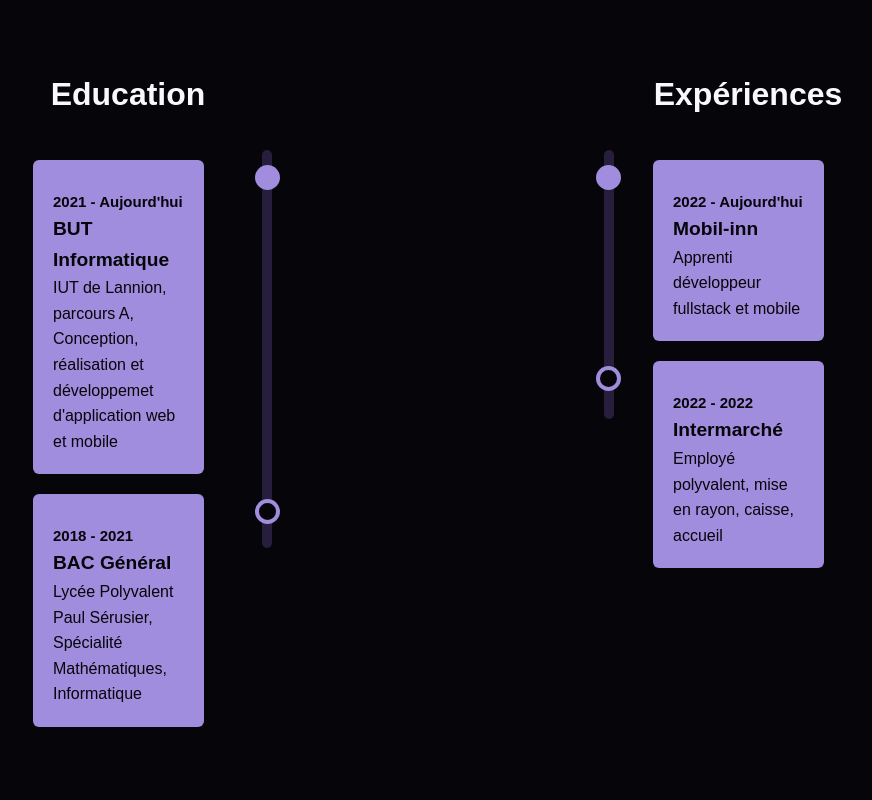
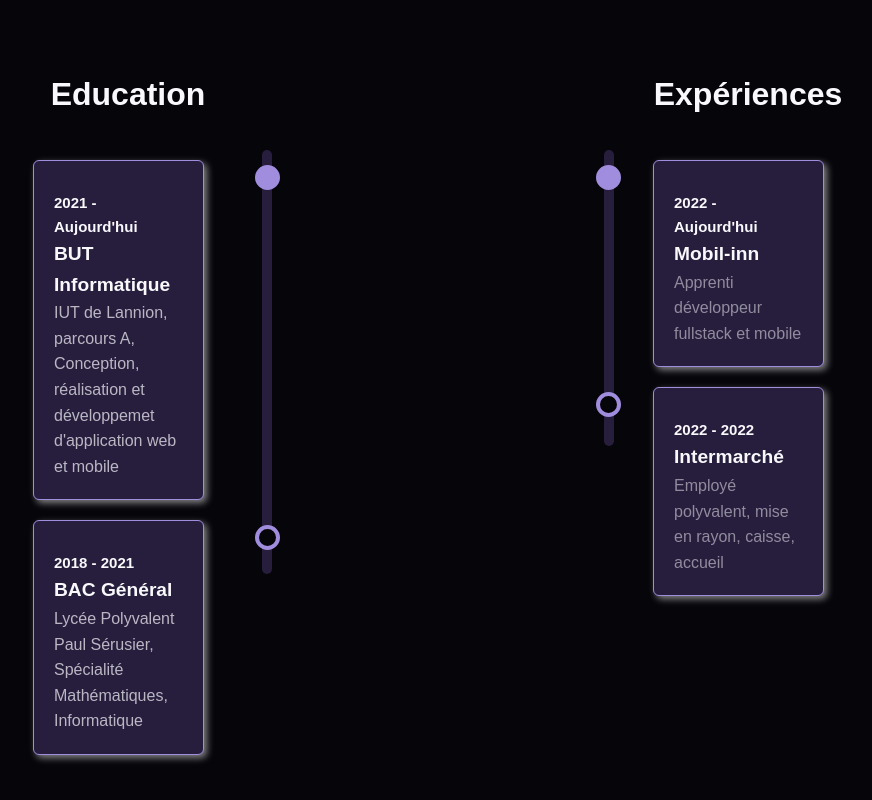
Before and after one commit to maximefurious/PorteFolio, a Vue app: page / in a window 1280 px wide. Shown: the part 3302-4102 px from the top of the page, without its empty margins (202-1074 px from the left). Built offline with nearby package versions, Linux system fonts and the light colour scheme; no server answers; some icons are missing.

Commit message:
[Update] Experience and education css

```diff
--- a/src/components/TimeLineEducationChild.vue
+++ b/src/components/TimeLineEducationChild.vue
@@ -81,41 +81,26 @@ defineProps({
 .timeline-content {
   position: relative;
   width: 90%;
-  background-color: var(--primary);
+  background-color: var(--secondary);
+  border: 1px solid var(--primary);
+  box-shadow: 3px 3px 7px rgba(255, 255, 255, 0.5);
   padding: 20px;
   border-radius: 6px;
+  transition: all 0.3s ease;
 }
 
-.timeline-content::before {
-  content: '';
-  position: absolute;
-  width: 0;
-  height: 0;
-  left: 30px;
-  border: 10px solid transparent;
-  border-right-color: var(--primary);
-  border-left: 0;
-  border-bottom: 0;
-  top: 26px;
-}
-
-.timeline-content::after {
-  content: '';
-  position: absolute;
-  width: 0;
-  height: 0;
-  left: 30px;
-  border: 10px solid transparent;
-  border-right-color: var(--primary);
-  border-left: 0;
-  border-bottom: 0;
-  top: 26px;
+.timeline-content:hover {
+  background-color: var(--primary);
+  opacity: 0.7;
+  border: 1px solid var(--primary);
+  box-shadow: 3px 3px 7px rgba(255, 255, 255, 0.5);
+  transition: all 0.3s ease;
 }
 
 .date {
   display: block;
   margin-top: 10px;
-  color: var(--background);
+  color: var(--text);
   font-weight: bold;
 }
 
@@ -123,12 +108,13 @@ defineProps({
   display: block;
   font-size: 1.2rem;
   font-weight: bold;
-  color: var(--background);
+  color: var(--text);
 }
 
 .description {
   font-size: 1rem;
-  color: var(--background);
+  color: var(--text);
+  opacity: 0.7;
 }
 
 @media screen and (max-width: 600px) {
--- a/src/components/TimeLineExperienceChild.vue
+++ b/src/components/TimeLineExperienceChild.vue
@@ -81,41 +81,26 @@ defineProps({
 .timeline-content {
   position: relative;
   width: 90%;
-  background-color: var(--primary);
+  background-color: var(--secondary);
+  border: 1px solid var(--primary);
+  box-shadow: 3px 3px 7px rgba(255, 255, 255, 0.5);
   padding: 20px;
   border-radius: 6px;
+  transition: all 0.3s ease;
 }
 
-.timeline-content::before {
-  content: '';
-  position: absolute;
-  width: 0;
-  height: 0;
-  left: 30px;
-  border: 10px solid transparent;
-  border-right-color: var(--primary);
-  border-left: 0;
-  border-bottom: 0;
-  top: 26px;
-}
-
-.timeline-content::after {
-  content: '';
-  position: absolute;
-  width: 0;
-  height: 0;
-  left: 30px;
-  border: 10px solid transparent;
-  border-right-color: var(--primary);
-  border-left: 0;
-  border-bottom: 0;
-  top: 26px;
+.timeline-content:hover {
+  background-color: var(--primary);
+  opacity: 0.7;
+  border: 1px solid var(--primary);
+  box-shadow: 3px 3px 7px rgba(255, 255, 255, 0.5);
+  transition: all 0.3s ease;
 }
 
 .date {
   display: block;
   margin-top: 10px;
-  color: var(--background);
+  color: var(--text);
   font-weight: bold;
 }
 
@@ -123,12 +108,13 @@ defineProps({
   display: block;
   font-size: 1.2rem;
   font-weight: bold;
-  color: var(--background);
+  color: var(--text);
 }
 
 .description {
   font-size: 1rem;
-  color: var(--background);
+  color: var(--text);
+  opacity: 0.5;
 }
 
 @media screen and (max-width: 600px) {
```
